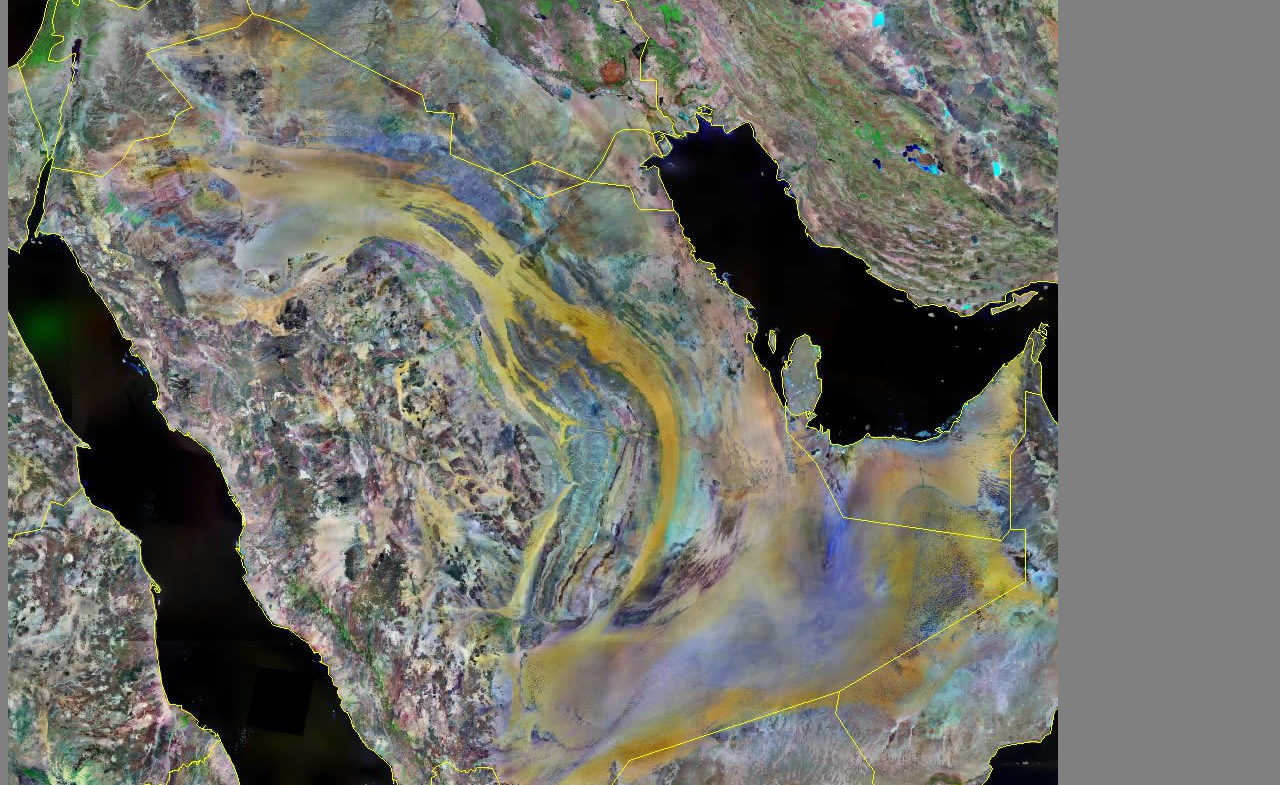
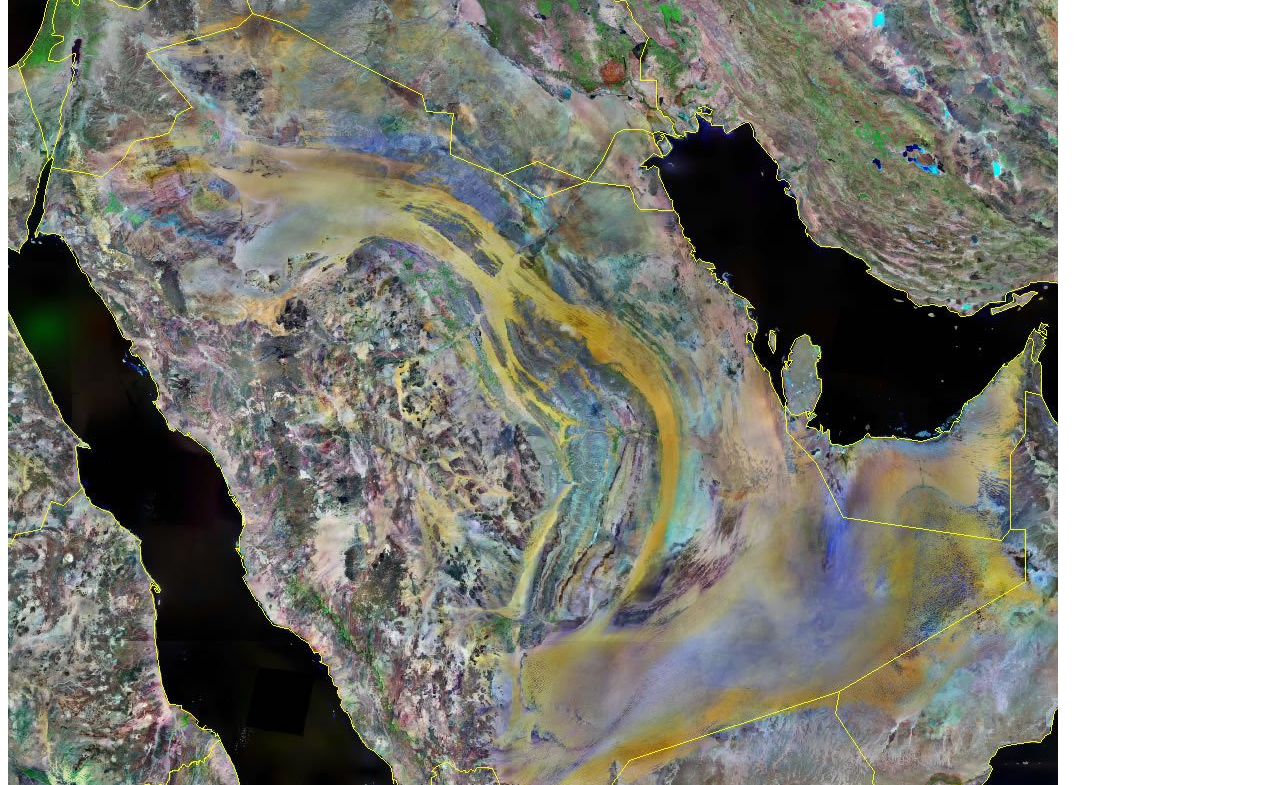
Before and after one commit to xxv2012/xxv2012.github.io, a plain HTML site: page index.htm in a window 1280 px wide. Shown: the part 82-867 px from the top of the page. Drawn offline with Linux system fonts and the light colour scheme.

Commit message:
Update index.htm

```diff
--- a/index.htm
+++ b/index.htm
@@ -12,14 +12,15 @@
   <meta name="page-type" content="Blogging">
   <meta name="audience" content="Everyone">
   <meta name="robots" content="index, follow">
+    	  <!-- we used internal style here to make all text within specified color for paragraph and bold text (strong) -->
+
          <style>
         p {color: lightgrey; float:right; }
         strong {color: blue;}
         </style>
     <title>GIS Maps</title>
   </head>
-  	  <!-- we used internal style here to make all text within specified color for paragraph and bold text (strong) -->
-  <body style="background-color:grey;">
+  <body style>
   <!--header color set to light grey and display flex to fill the whole bar with color justify content space between to place each content within the specificed region  -->
     <header style="background-color:lightgrey; display:flex; justify-content:space-between;">
 		  <!-- div style is to fit all certain codes within certain style which in current situation is to left corner-->
```
